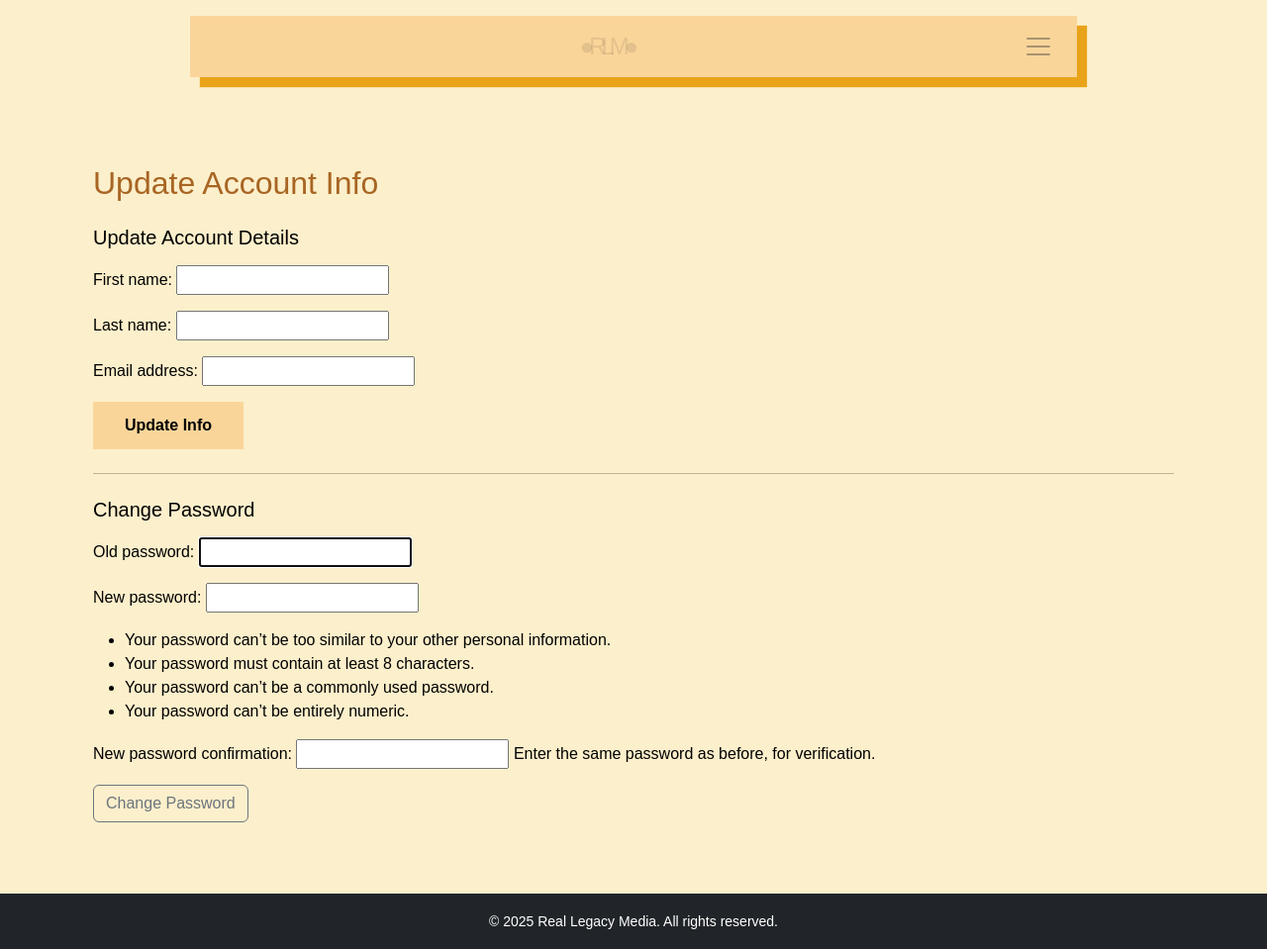
After one commit to TylerRTDev/CI-MSProject4, a Django app: page /accounts/details/ in a window 1280 px wide. The commit adds this page. Shown: the whole page at 99% size. Run offline with Django 5.2, Linux system fonts and the light colour scheme; a user stored in the database is signed in; some web fonts are replaced.

Commit message:
Fix: Couldn't save changes in account without filling out all forms where only one may want to be changed at a time. Added if/else logic to seperate form posts.

```diff
--- a/accounts/forms.py
+++ b/accounts/forms.py
@@ -0,0 +1,7 @@
+from django import forms
+from django.contrib.auth.models import User
+
+class AccountUpdateForm(forms.ModelForm):
+    class Meta:
+        model = User
+        fields = ['first_name', 'last_name', 'email']
--- a/accounts/urls.py
+++ b/accounts/urls.py
@@ -12,4 +12,6 @@ urlpatterns = [
     path('orders/<int:order_id>/', views.order_detail_view, name='order_detail'),
     path('profile/update-email/', views.update_email_view, name='update_email'),
     path('profile/change-password/', views.change_password_view, name='change_password'),
+    path('details/', views.account_detail_view, name='account_detail'),
+
 ]
--- a/accounts/views.py
+++ b/accounts/views.py
@@ -1,8 +1,9 @@
 from django.contrib import messages
 from django.shortcuts import render, redirect
 from django.http import Http404
-from django.contrib.auth.forms import UserCreationForm, AuthenticationForm
-from django.contrib.auth.forms import PasswordChangeForm
+from django.contrib.auth.decorators import login_required
+from .forms import AccountUpdateForm
+from django.contrib.auth.forms import UserCreationForm, AuthenticationForm, PasswordChangeForm
 from django.contrib.auth import update_session_auth_hash
 from django.contrib.auth import login, logout
 from django.contrib.auth.decorators import login_required
@@ -75,3 +76,33 @@ def change_password_view(request):
         form = PasswordChangeForm(user=request.user)
 
     return render(request, 'accounts/change_password.html', {'form': form})
+
+@login_required
+def account_detail_view(request):
+    user = request.user
+    profile_form = AccountUpdateForm(instance=user)
+    password_form = PasswordChangeForm(user)
+
+    if request.method == 'POST':
+        if 'update_profile' in request.POST:
+            profile_form = AccountUpdateForm(request.POST, instance=user)
+            if profile_form.is_valid() and password_form.is_valid():
+                profile_form.save()
+            update_session_auth_hash(request, user)
+            messages.success(request, "Your details were updated successfully.")
+            return redirect('accounts:account_detail')
+        elif 'change_password' in request.POST:
+            password_form = PasswordChangeForm(user, request.POST)
+            if password_form.is_valid():
+                user = password_form.save()
+                update_session_auth_hash(request, user)
+                messages.success(request, "Your password was successfully updated.")
+                return redirect('accounts:account_detail')
+            else:
+                messages.error(request, "Password does not meet criteria, please try again.")
+                return redirect('accounts:account_detail')
+
+    return render(request, 'accounts/account_detail.html', {
+        'profile_form': profile_form,
+        'password_form': password_form
+    })
--- /dev/null
+++ b/templates/accounts/account_detail.html
@@ -0,0 +1,24 @@
+{% extends 'base.html' %}
+{% block title %}Account Details{% endblock %}
+{% block content %}
+<div class="container py-5">
+  <h2 class="mb-4">Update Account Info</h2>
+  <!-- Profile Update Form -->
+<form method="post">
+  {% csrf_token %}
+  <h5 class="mb-3">Update Account Details</h5>
+  {{ profile_form.as_p }}
+  <button type="submit" name="update_profile" class="btn btn-retro">Update Info</button>
+</form>
+
+<hr class="my-4">
+
+<!-- Password Change Form -->
+<form method="post">
+  {% csrf_token %}
+  <h5 class="mb-3">Change Password</h5>
+  {{ password_form.as_p }}
+  <button type="submit" name="change_password" class="btn btn-outline-secondary">Change Password</button>
+</form>
+</div>
+{% endblock %}
--- a/templates/accounts/profile.html
+++ b/templates/accounts/profile.html
@@ -35,7 +35,7 @@
       <div class="card p-4 shadow-sm h-100">
         <h5 class="card-title">Account Details</h5>
         <p class="card-text">Update your account information.</p>
-        <a href="" class="btn btn-retro btn-sm">View Details</a>
+        <a href="{% url 'accounts:account_detail' %}" class="btn btn-retro btn-sm">View Details</a>
         </form>
       </div>
     </div>
```
Also changed, not shown: db.sqlite3.
